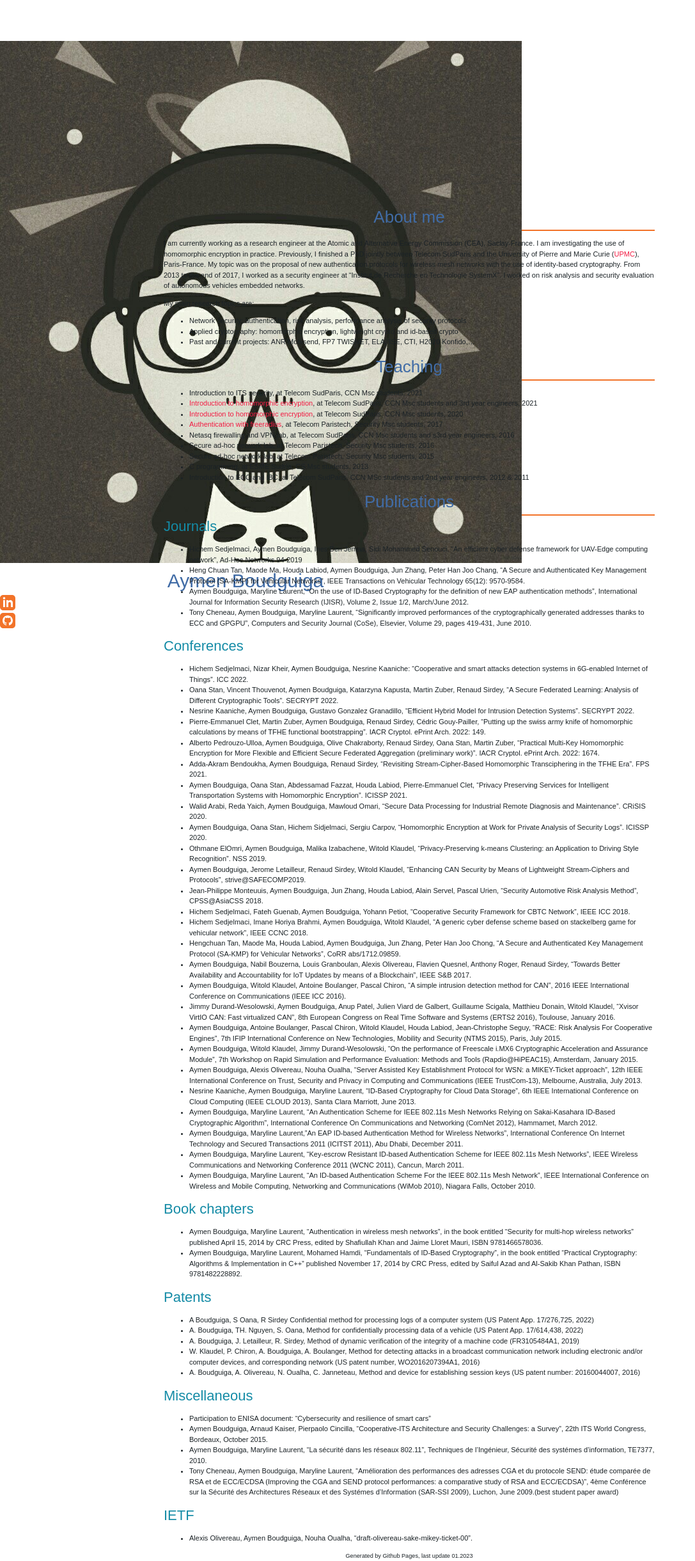
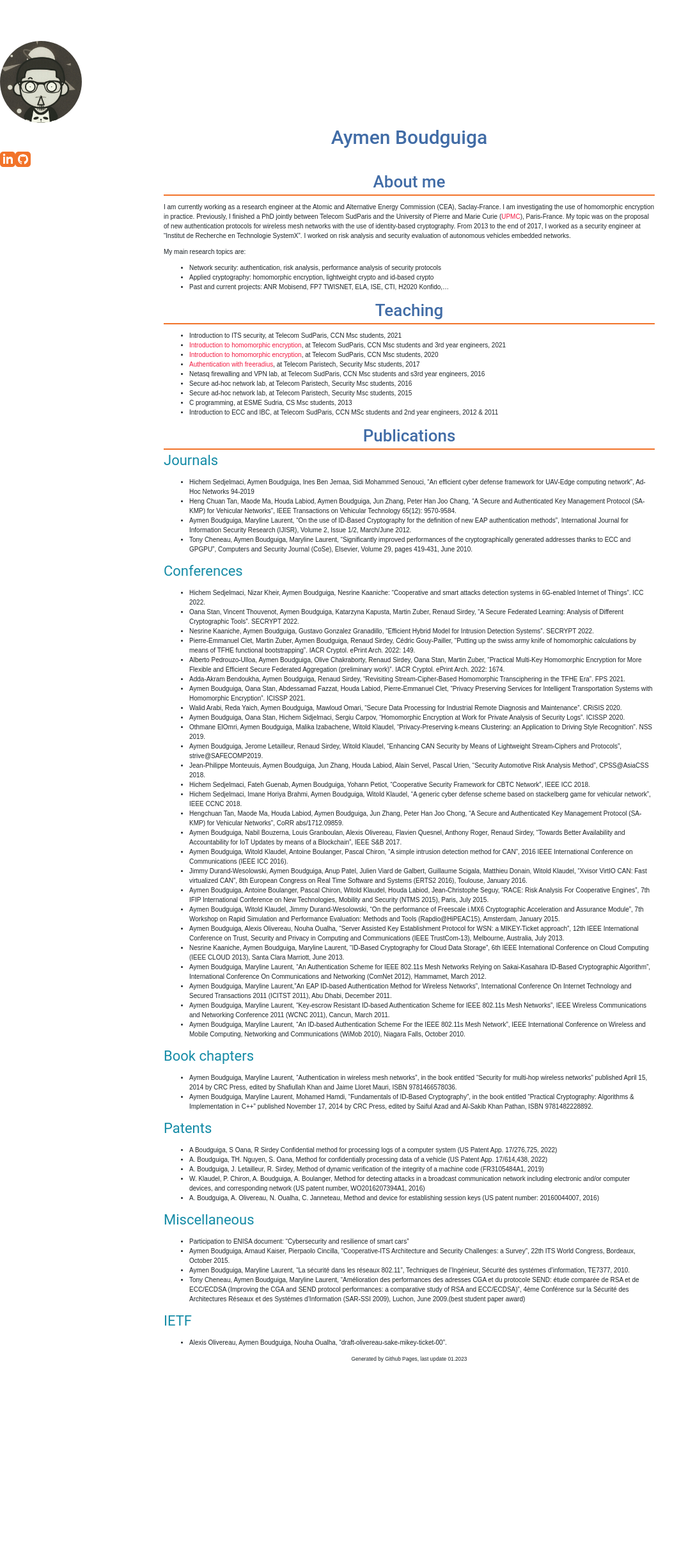
Before and after one commit to aymen0b/aymen0b.github.io, a Jekyll site: the page built from index.md, in a window 1280 px wide. Shown: the whole page at 64% size, without its empty margins (0-1087 px from the left). Built offline with Jekyll 4.4.1, drawn with Linux system fonts in a browser that asks for light colours; after the commit the page ends 2131 px from its top, so only the background shows below that.

Commit message:
fixing some problems

```diff
--- a/_layouts/default.html
+++ b/_layouts/default.html
@@ -7,13 +7,13 @@
   </head>
 
   <body>
-    <div class="header_box">
-      <div class="profile"><img class="profile_pic" src="/assets/aymen.jpg"></div>
-      <h1>{{ site.title | escape }}</h1>
-      <div class="navigator">
-        <div class="linkedin"><a href="https://www.linkedin.com/in/aymen0b/"><img class="linkedin_pic" src="/assets/linkedin.svg"></a></div>
-        <div class="github"><a href="https://github.com/aymen0b"><img class="github_pic" src="/assets/github.svg"></a></div>
-      </div>
+    <div class="profile"><img class="profile_pic" src="/assets/aymen.jpg"></div>
+
+    <h1>{{ site.title | escape }}</h1>
+
+    <div class="navigator">
+      <div class="linkedin"><a href="https://www.linkedin.com/in/aymen0b/"><img class="linkedin_pic" src="/assets/linkedin.svg"></a></div>
+      <div class="github"><a href="https://github.com/aymen0b"><img class="github_pic" src="/assets/github.svg"></a></div>
     </div>
 
     <div class="container">
--- a/_sass/style.scss
+++ b/_sass/style.scss
@@ -11,14 +11,13 @@ html {
   margin: 0;
   padding: 0;
   background: transparent;
-  font-family: sans-serif;
   text-size-adjust: 100%;
 }
 
 body {
-  font: "Roboto Slab";
+  font-family: "Roboto Slab",sans-serif;
   -webkit-font-smoothing: antialiased;
-  font-size: 11px;
+  font-size: 10px;
   color: $font_color;
   margin: 5% 0;
   text-align: start;
@@ -27,9 +26,9 @@ body {
 }
 
 h1 {
-  font: Roboto;
+  font-family: Roboto,sans-serif;
   -webkit-font-smoothing: antialiased;
-  font-weight: 450;
+  font-weight: 500;
   color: $h1_color;
   font-size: 30px;
   text-align: center;
@@ -37,21 +36,18 @@ h1 {
 }
 
 h2 {
-  font: Roboto;
+  font-family: Roboto,sans-serif;
   -webkit-font-smoothing: antialiased;
-  font-weight: 400;
+  font-weight: 500;
   color: $h2_color;
   font-size: 26px;
   text-align: center;
   margin: auto;
-
-  /* text-shadow: 2px 2px 2px $orange_color; */
-  /* display: inline-block; */
   border-bottom: 2px solid $orange_color;
 }
 
 h3 {
-  font: Roboto;
+  font-family: Roboto,sans-serif;
   -webkit-font-smoothing: antialiased;
   font-weight: 400;
   color: $h3_color;
@@ -64,28 +60,23 @@ a:link, a:hover, a:visited, a:active, a:focus {
   text-decoration: none;
 }
 
-.header_box {
-  width: $text_width;
-  height: 256px;
+.profile {
   margin-left: 0;
   margin-right: 0;
-  .profile div{
   height: 128px;
   .profile_pic {
     height: 128px;
     width: 128px;
     position: relative;
-      margin: 0 20px 0 0;
-      /*float: right;*/
+    margin: 0 0 0 0;
     border-radius: 50%;
   }
 }
-  .navigator div{
+
+.navigator {
   display: flex;
   flex-direction: row;
 }
-}
-
 
 .container {
   width: $text_width;
```
Lines whose indentation alone changed are shown as unchanged.
